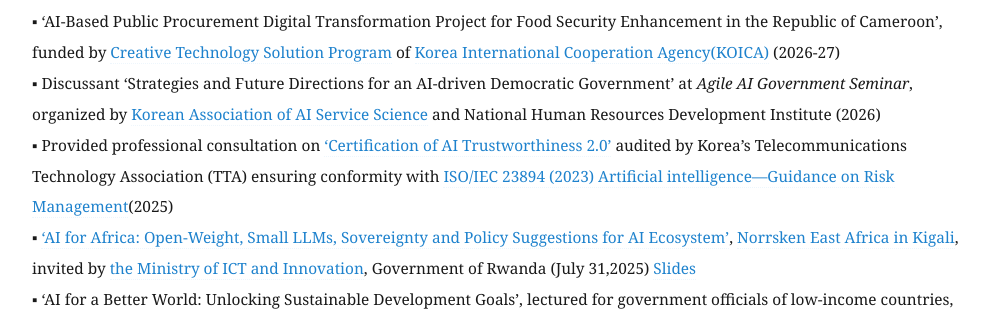
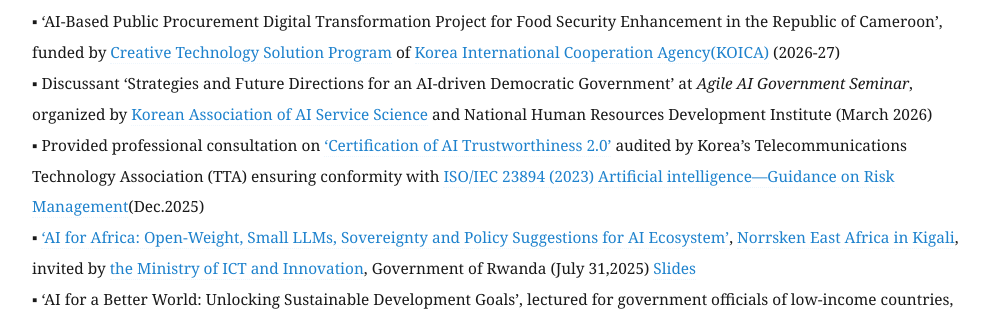
Before and after one commit to eunchangchoi/eunchangchoi.github.io, a Jekyll site: the page built from index.md, in a window 1280 px wide and 900 px high, scrolled down 7943 px. Shown: the part 156-467 px from the top of the window, without its empty margins (68-1057 px from the left). Built offline with Jekyll 4.4.1, drawn with Linux system fonts in a browser that asks for light colours.

Commit message:
Update index.md

```diff
--- a/index.md
+++ b/index.md
@@ -170,9 +170,9 @@
 
  <strong> CONSULTING & PUBLIC POLICY ENGAGEMENT </strong> <br>
 ▪ ‘AI-Based Public Procurement Digital Transformation Project for Food Security Enhancement in the Republic of Cameroon’, funded by <a href="https://www.koica.go.kr/koica_en/3446/subview.do"> Creative Technology Solution Program</a> of <a href="https://www.koica.go.kr/sites/koica_en/index.do"> Korea International Cooperation Agency(KOICA)</a> (2026-27)<br>
-▪ Discussant ‘Strategies and Future Directions for an AI-driven Democratic Government’ at <i>Agile AI Government Seminar</i>, organized by <a href="https://www.kaiss.or.kr/event/?bmode=view&idx=169744972"> Korean Association of AI Service Science</a> and National Human Resources Development Institute (2026)  <br>
+▪ Discussant ‘Strategies and Future Directions for an AI-driven Democratic Government’ at <i>Agile AI Government Seminar</i>, organized by <a href="https://www.kaiss.or.kr/event/?bmode=view&idx=169744972"> Korean Association of AI Service Science</a> and National Human Resources Development Institute (March 2026)  <br>
 ▪ Provided professional consultation on <a href="https://tta-trustworthy-ai.gitbook.io/cat/cat-2.0/aisystem"> ‘Certification of AI Trustworthiness 2.0’</a> audited by Korea’s Telecommunications Technology Association (TTA) ensuring conformity with
-<a href="https://cdn.standards.iteh.ai/samples/77304/cb803ee4e9624430a5db177459158b24/ISO-IEC-23894-2023.pdf"> ISO/IEC 23894 (2023) Artificial intelligence—Guidance on Risk Management</a>(2025) <br>
+<a href="https://cdn.standards.iteh.ai/samples/77304/cb803ee4e9624430a5db177459158b24/ISO-IEC-23894-2023.pdf"> ISO/IEC 23894 (2023) Artificial intelligence—Guidance on Risk Management</a>(Dec.2025) <br>
 ▪ <a href="https://www.linkedin.com/feed/update/urn:li:activity:7355949028733255680"> ‘AI for Africa: Open-Weight, Small LLMs, Sovereignty and Policy Suggestions for AI Ecosystem’</a>, <a href="https://www.norrsken.org/houses/kigali"> Norrsken East Africa in Kigali</a>, invited by <a href="https://x.com/RwandaICT/status/1950209792494174355"> the Ministry of ICT and Innovation</a>, Government of Rwanda (July 31,2025) <a href="https://github.com/eunchangchoi/eunchangchoi.github.io/blob/master/AI%20for%20Africa%20_Open-Weight%20Small%20LLMs%2C%20Sovereignty%20Policy%20Suggestions%20for%20AI%20Ecosystem%20Norrsken%20Choi%202025%20July.pdf"> Slides</a> <br>
 ▪ ‘AI for a Better World: Unlocking Sustainable Development Goals’, lectured for government officials of low-income countries, <a href="https://www.gdln.or.kr/main/"> Global Development Learning Network(GDLN) </a>, organized by <a href="https://www.kdischool.ac.kr/"> KDI School of Public Policy and Management</a>, South Korea (April 2025) <br>
 ▪ Consulted on <a href="https://tta-trustworthy-ai.gitbook.io/cat/cat-1.0/1.">‘Certification of AI Trustworthiness 1.0’</a> reviewed by Korea’s Telecommunications Technology Association(TTA) ensuring alignment with<a href="https://www.iso.org/standard/77608.html"> ISO/IEC TR 24028</a>, and  <a href="https://www.iso.org/standard/42001">ISO/IEC 42001(AI Management Systems)</a>(2024) <br>
```
